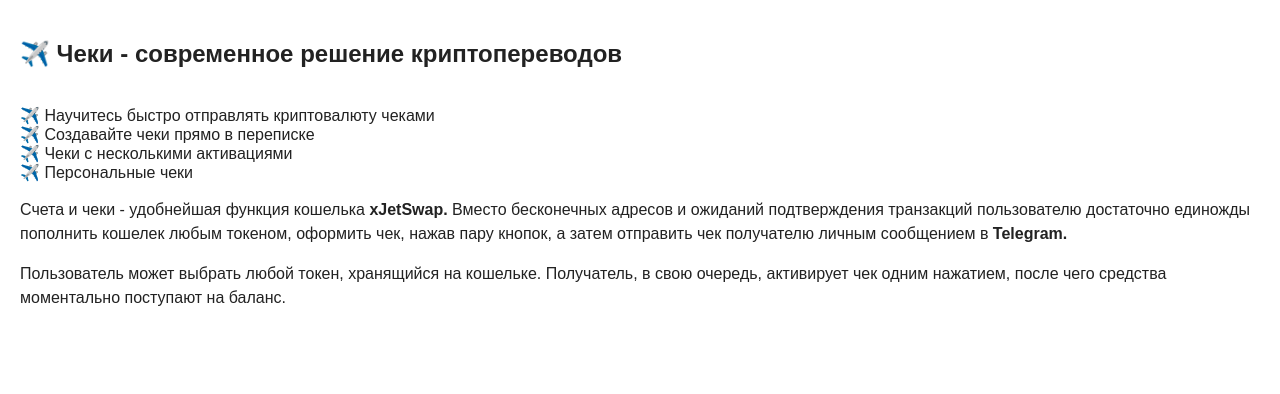
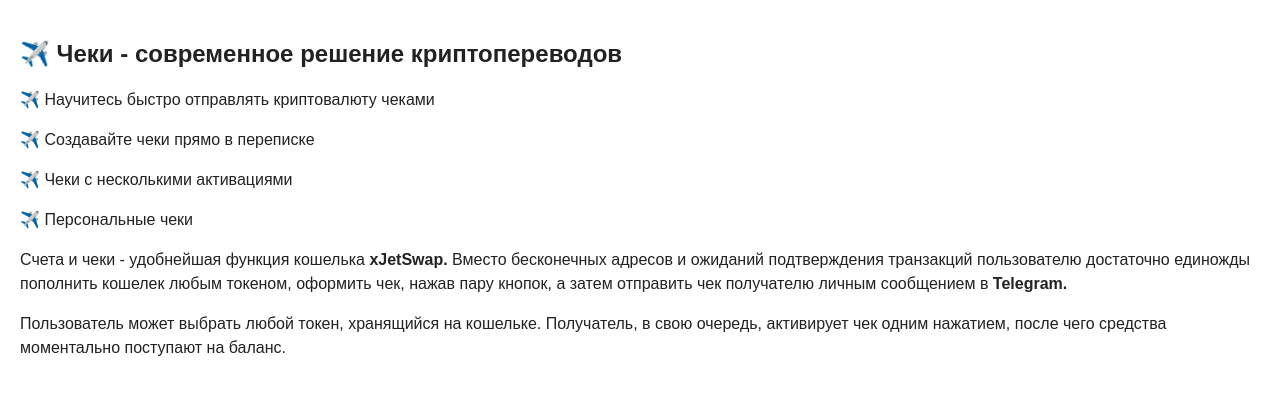
Before and after one commit to godemodegame/cheques-guide, a plain HTML site: page index.html in a window 1280 px wide. Drawn offline with Linux system fonts and the light colour scheme; a script that the page names is missing.

Commit message:
try another brakes

```diff
--- a/index.html
+++ b/index.html
@@ -40,14 +40,18 @@
         }
     </style>
     <h2>✈️ Чеки - современное решение криптопереводов</h2>
-    <br>
+    <p>
     <a href="javascript:window.open('https://teletype.in/@xjetswap/simple-cheques-guide');">✈️ Научитесь быстро отправлять криптовалюту чеками</a>
-    <br>
+    </p>
+    <p>
     <a href="javascript:window.open('https://teletype.in/@xjetswap/inline-cheques-guide');">✈️ Создавайте чеки прямо в переписке</a>
-    <br>
+    </p>
+    <p>
     <a href="javascript:window.open('https://teletype.in/@xjetswap/multicheque-guide');">✈️ Чеки с несколькими активациями</a>
-    <br>
+    </p>
+    <p>
     <a href="javascript:window.open('https://teletype.in/@xjetswap/personalcheque-guide');">✈️ Персональные чеки</a>
+    </p>
     <p>
         Счета и чеки - удобнейшая функция кошелька
         <strong>xJetSwap.</strong>
```
